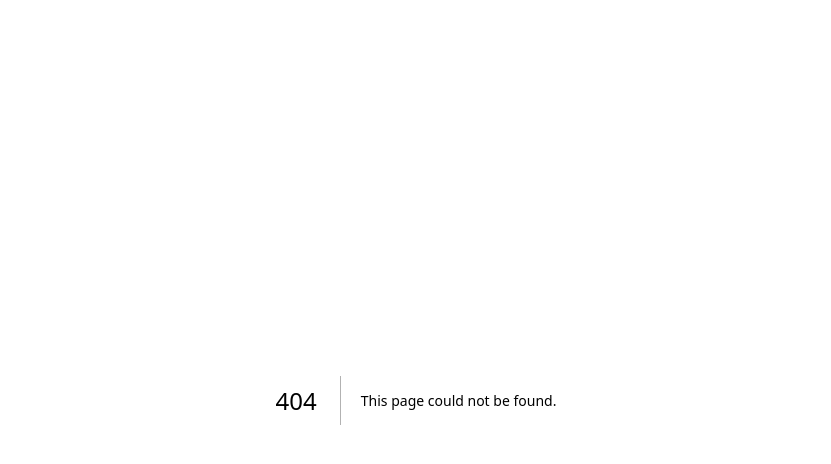
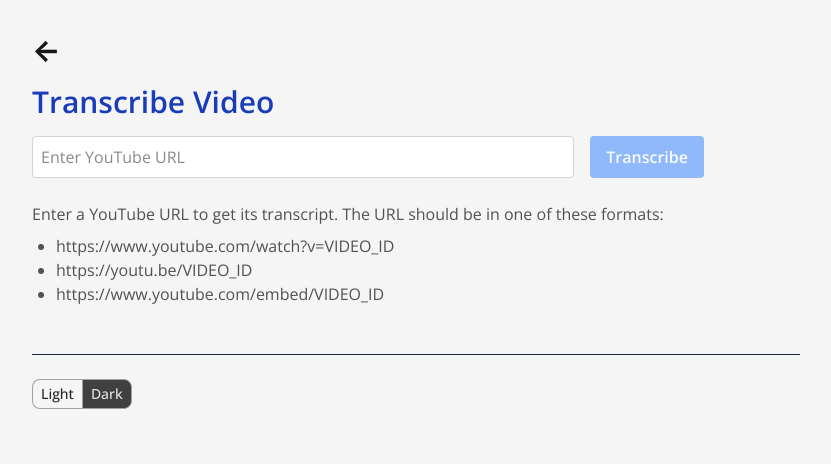
Before and after one commit to teeparham/next, a Next.js app: page /youtube in a window 1280 px wide. Before the commit this address had no page. Shown: the top 464 px of the page, without its empty margins (224-1055 px from the left). Built offline with nearby package versions, Linux system fonts and the light colour scheme.

Commit message:
Add /youtube page

```diff
--- /dev/null
+++ b/app/youtube/page.tsx
@@ -0,0 +1,108 @@
+"use client";
+
+import { useState } from "react";
+import { BackHeader } from "../components/BackHeader";
+import { PageFooter } from "../components/PageFooter";
+
+function Transcript({ text }: { text?: string }) {
+  if (!text) {
+    return (
+      <div className="text-neutral-600 dark:text-neutral-300">
+        Enter a YouTube URL to get its transcript. The URL should be in one of
+        these formats:
+        <ul className="list-disc ml-6 mt-2">
+          <li>https://www.youtube.com/watch?v=VIDEO_ID</li>
+          <li>https://youtu.be/VIDEO_ID</li>
+          <li>https://www.youtube.com/embed/VIDEO_ID</li>
+        </ul>
+      </div>
+    );
+  }
+
+  return (
+    <div className="mt-6">
+      <h2 className="text-xl font-semibold mb-4 text-blue-900 dark:text-blue-400">
+        Transcript
+      </h2>
+      <div
+        className="p-4 rounded bg-neutral-50 dark:bg-neutral-800
+                   border border-neutral-200 dark:border-neutral-700"
+      >
+        {text}
+      </div>
+    </div>
+  );
+}
+
+export default function YouTubePage() {
+  const [url, setUrl] = useState("");
+  const [transcript, setTranscript] = useState("");
+  const [loading, setLoading] = useState(false);
+  const [error, setError] = useState("");
+
+  const fetchTranscription = async () => {
+    try {
+      setLoading(true);
+      setError("");
+
+      const response = await fetch("/api/youtube", {
+        method: "POST",
+        headers: {
+          "Content-Type": "application/json",
+        },
+        body: JSON.stringify({ url }),
+      });
+
+      if (!response.ok) {
+        const error = await response.text();
+        throw new Error(error || "Failed to get transcript");
+      }
+
+      const data = await response.json();
+      setTranscript(data.transcript);
+    } catch (err) {
+      setError(err instanceof Error ? err.message : "An error occurred");
+    } finally {
+      setLoading(false);
+    }
+  };
+
+  return (
+    <main className="container min-h-screen overflow-x-hidden">
+      <div className="my-8 mx-4 sm:mx-8 lg:mx-auto max-w-3xl">
+        <BackHeader />
+        <h1 className="mb-4 text-3xl text-blue-800 dark:text-blue-400">
+          Transcribe Video
+        </h1>
+
+        <div className="max-w-2xl">
+          <div className="flex gap-4 mb-6">
+            <input
+              type="text"
+              value={url}
+              onChange={(e) => setUrl(e.target.value)}
+              placeholder="Enter YouTube URL"
+              className="flex-1 p-2 border rounded bg-white dark:bg-neutral-800
+                       border-neutral-300 dark:border-neutral-600 text-neutral-900 dark:text-neutral-100"
+            />
+            <button
+              onClick={fetchTranscription}
+              disabled={loading || !url}
+              className="px-4 py-2 rounded font-semibold bg-blue-500 hover:bg-blue-600
+                       text-white disabled:opacity-50 disabled:cursor-not-allowed"
+            >
+              {loading ? "Transcribing..." : "Transcribe"}
+            </button>
+          </div>
+
+          {error && (
+            <div className="text-red-500 dark:text-red-400 mb-4">{error}</div>
+          )}
+
+          <Transcript text={transcript} />
+        </div>
+        <PageFooter />
+      </div>
+    </main>
+  );
+}
```
